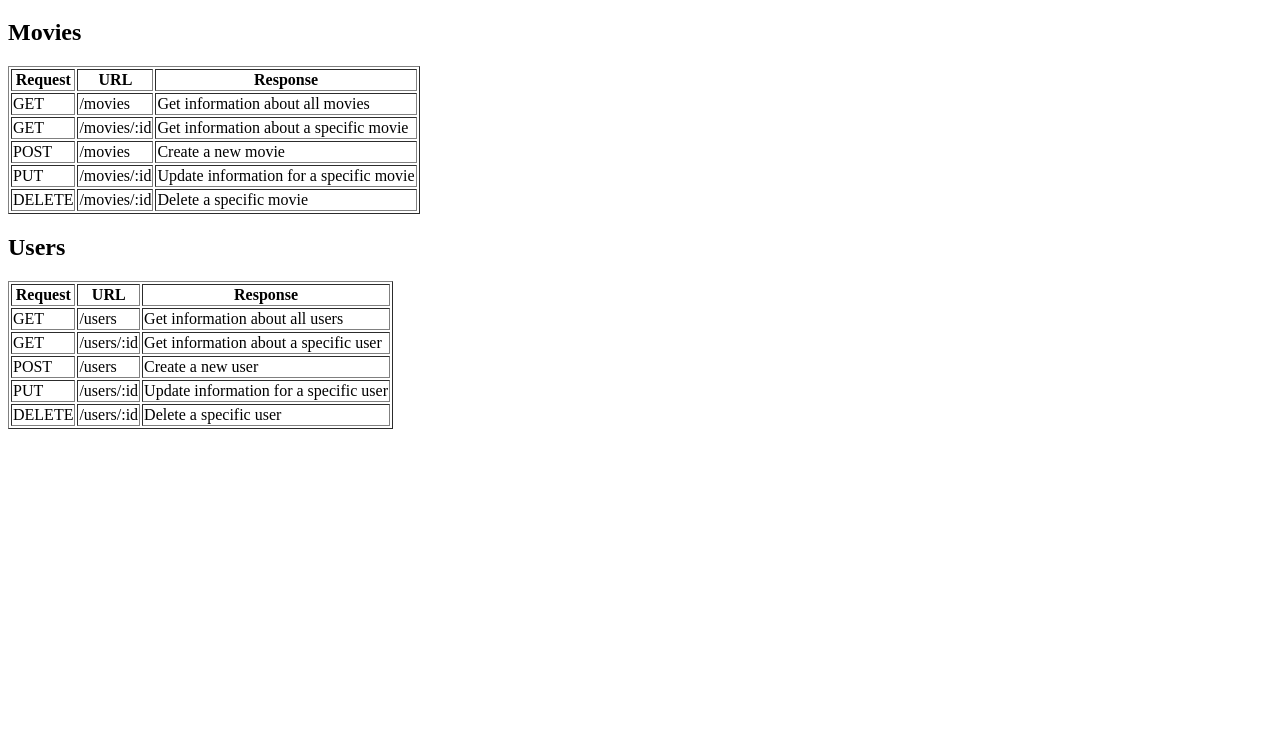
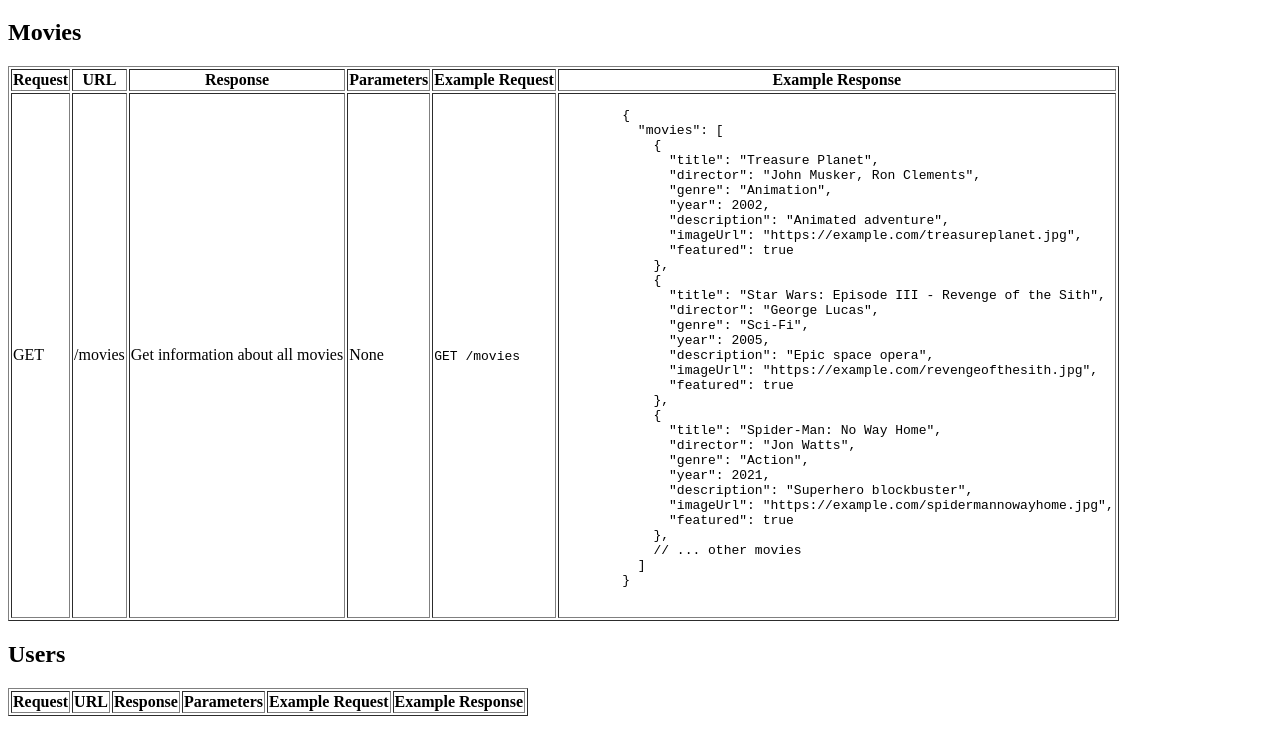
Before and after one commit to Asareff/movie_api, a website: page public/documentation.html in a window 1280 px wide. Shown: the part 61-800 px from the top of the page. Drawn offline with Linux system fonts and the light colour scheme.

Commit message:
Update documentation.html

```diff
--- a/public/documentation.html
+++ b/public/documentation.html
@@ -16,31 +16,52 @@
       <th>Request</th>
       <th>URL</th>
       <th>Response</th>
+      <th>Parameters</th>
+      <th>Example Request</th>
+      <th>Example Response</th>
     </tr>
     <tr>
       <td>GET</td>
       <td>/movies</td>
       <td>Get information about all movies</td>
-    </tr>
-    <tr>
-      <td>GET</td>
-      <td>/movies/:id</td>
-      <td>Get information about a specific movie</td>
-    </tr>
-    <tr>
-      <td>POST</td>
-      <td>/movies</td>
-      <td>Create a new movie</td>
-    </tr>
-    <tr>
-      <td>PUT</td>
-      <td>/movies/:id</td>
-      <td>Update information for a specific movie</td>
-    </tr>
-    <tr>
-      <td>DELETE</td>
-      <td>/movies/:id</td>
-      <td>Delete a specific movie</td>
+      <td>None</td>
+      <td><code>GET /movies</code></td>
+      <td>
+        <pre>
+        {
+          "movies": [
+            {
+              "title": "Treasure Planet",
+              "director": "John Musker, Ron Clements",
+              "genre": "Animation",
+              "year": 2002,
+              "description": "Animated adventure",
+              "imageUrl": "https://example.com/treasureplanet.jpg",
+              "featured": true
+            },
+            {
+              "title": "Star Wars: Episode III - Revenge of the Sith",
+              "director": "George Lucas",
+              "genre": "Sci-Fi",
+              "year": 2005,
+              "description": "Epic space opera",
+              "imageUrl": "https://example.com/revengeofthesith.jpg",
+              "featured": true
+            },
+            {
+              "title": "Spider-Man: No Way Home",
+              "director": "Jon Watts",
+              "genre": "Action",
+              "year": 2021,
+              "description": "Superhero blockbuster",
+              "imageUrl": "https://example.com/spidermannowayhome.jpg",
+              "featured": true
+            },
+            // ... other movies
+          ]
+        }
+        </pre>
+      </td>
     </tr>
   </table>
 
@@ -50,31 +71,9 @@
       <th>Request</th>
       <th>URL</th>
       <th>Response</th>
-    </tr>
-    <tr>
-      <td>GET</td>
-      <td>/users</td>
-      <td>Get information about all users</td>
-    </tr>
-    <tr>
-      <td>GET</td>
-      <td>/users/:id</td>
-      <td>Get information about a specific user</td>
-    </tr>
-    <tr>
-      <td>POST</td>
-      <td>/users</td>
-      <td>Create a new user</td>
-    </tr>
-    <tr>
-      <td>PUT</td>
-      <td>/users/:id</td>
-      <td>Update information for a specific user</td>
-    </tr>
-    <tr>
-      <td>DELETE</td>
-      <td>/users/:id</td>
-      <td>Delete a specific user</td>
+      <th>Parameters</th>
+      <th>Example Request</th>
+      <th>Example Response</th>
     </tr>
   </table>
 
```
